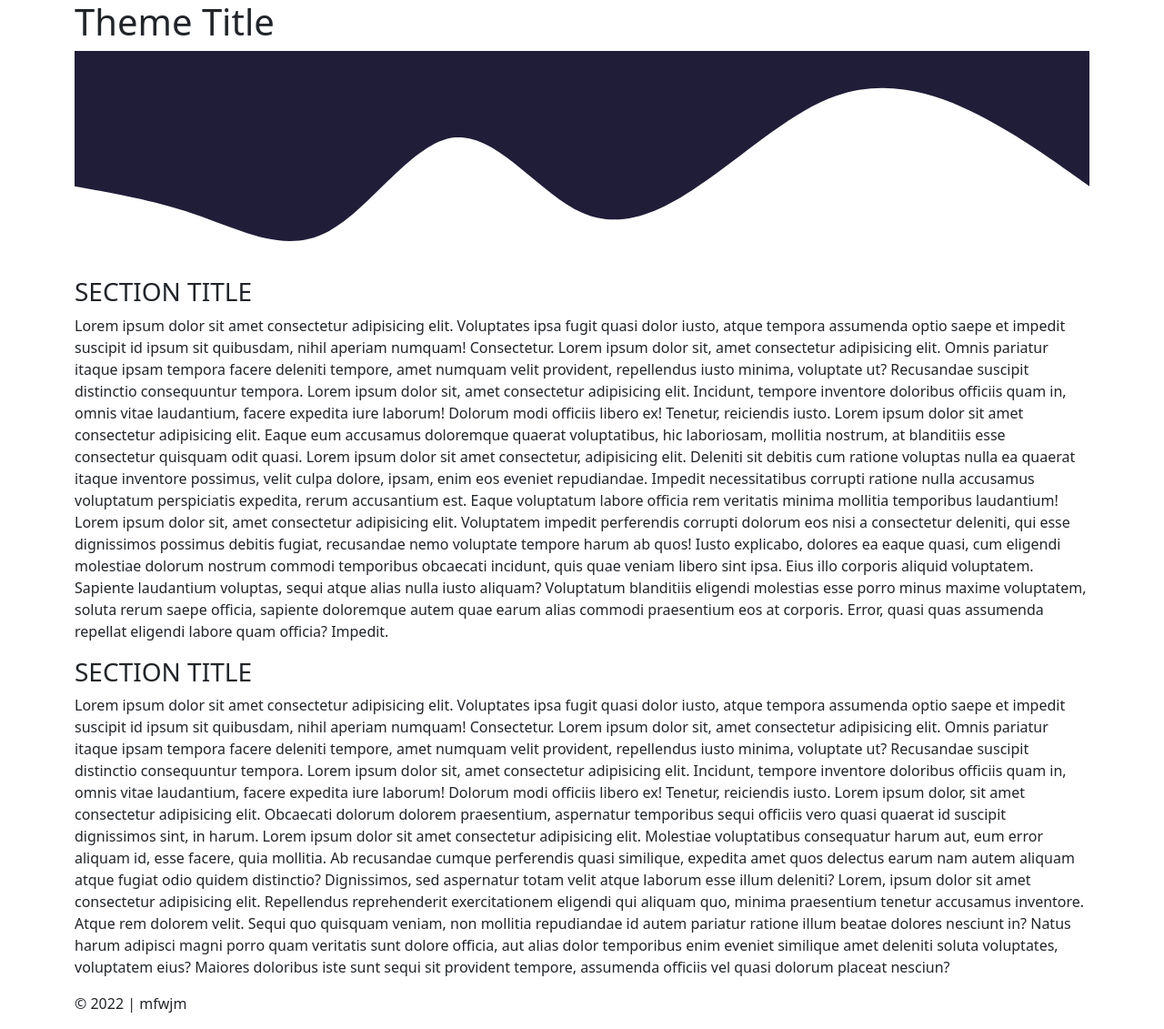
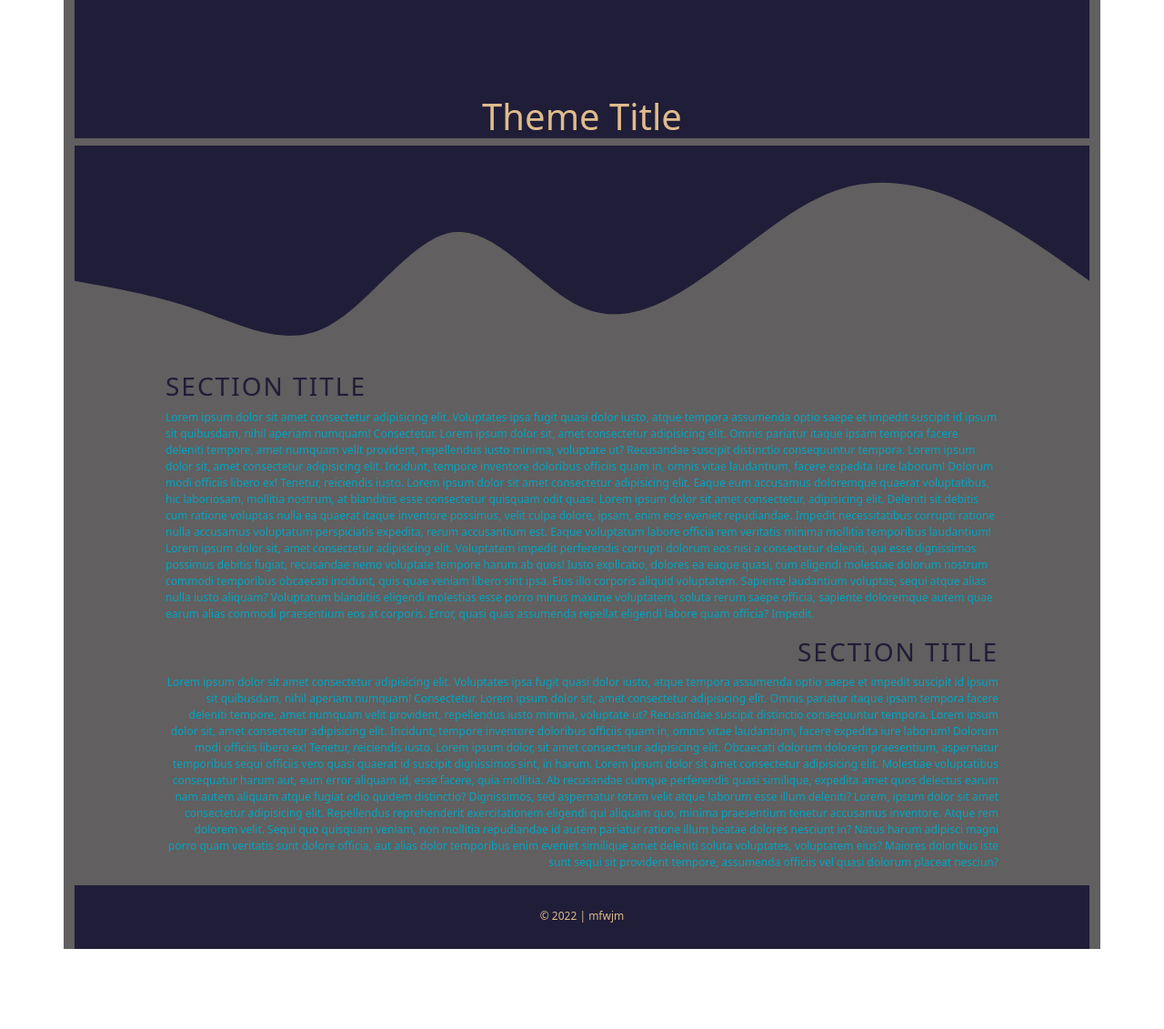
Before and after one commit to Codingwithjay90/MFW-Day1, a plain HTML site: page index.html in a window 1280 px wide. Shown: the whole page at 91% size. After the commit the page ends 1043 px from the top, so only its background shows below. Drawn offline with nearby package versions, Linux system fonts and the light colour scheme.

Commit message:
added styles.css

```diff
--- a/css/styles.css
+++ b/css/styles.css
@@ -1,3 +1,109 @@
 body {
-    background-color: rgb(0, 0, 0);
+    margin: auto;
+    padding: auto;
+    font-family: 'Times New Roman', Times, serif;
+    background: rgb(0, 0, 0);
 }
+
+.container {
+    background-color: rgb(97, 95, 95);
+    margin: auto;
+    height: 100%;
+    width: 100%;
+    margin-bottom: 0;
+    padding: 0;
+}
+
+header {
+    background-color: rgb(32, 29, 56);
+    color: rgb(222, 188, 141);
+    padding-top: 52px;
+    text-align: center;
+}
+
+h1 {
+    background-color: rgb(32, 29, 56);
+    margin-bottom: 0;
+    padding-top: 52px;
+}
+
+h3 {
+    color: rgb(32, 29, 56);
+    letter-spacing: 2px;
+    padding-left: 100px;
+    padding-right: 100px;
+}
+
+p {
+    color: rgb(4, 165, 194);
+    padding-left: 100px;
+    padding-right: 100px;
+    font-size: 12px;
+}
+
+.right {
+    float: right;
+}
+
+.text-right {
+    float: left;
+    text-align: right;
+}
+
+footer {
+    clear: both;
+    text-align: center;
+    background-color: rgb(32, 29, 56);
+    height: 70px;
+    width: 100%;
+    color: rgb(222, 188, 141);
+    margin: auto;
+    padding-top: 20px;
+}
+
+.text {
+    padding-top: 5px;
+    color: rgb(222, 188, 141);
+}
+
+@media (max-width: 1024px) {
+    header {
+        background-color: rgb(65, 6, 242);
+    }
+
+    h1 {
+        background-color: rgb(65, 6, 242);
+    }
+
+    path {
+        fill: rgb(65, 6, 242);
+    }
+}
+
+@media (max-width: 768px) {
+    header {
+        background-color: rgb(168, 29, 94);
+    }
+
+    h1 {
+        background-color: rgb(168, 29, 94);
+    }
+
+    path {
+        fill: rgb(168, 29, 94);
+    }
+}
+
+@media (max-width: 480px) {
+    header {
+        background-color: rgb(52, 165, 82);
+    }
+
+    h1 {
+        background-color: rgb(52, 165, 82);
+    }
+
+    path {
+        fill: rgb(52, 165, 82);
+    }
+}
```
